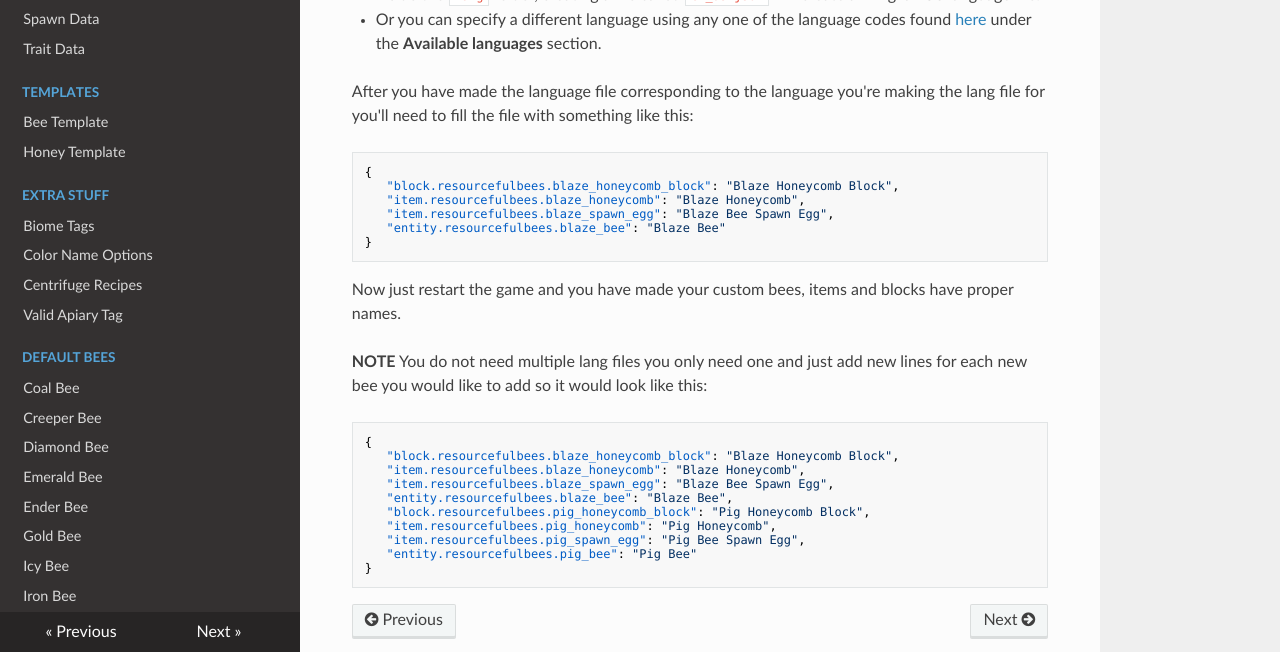
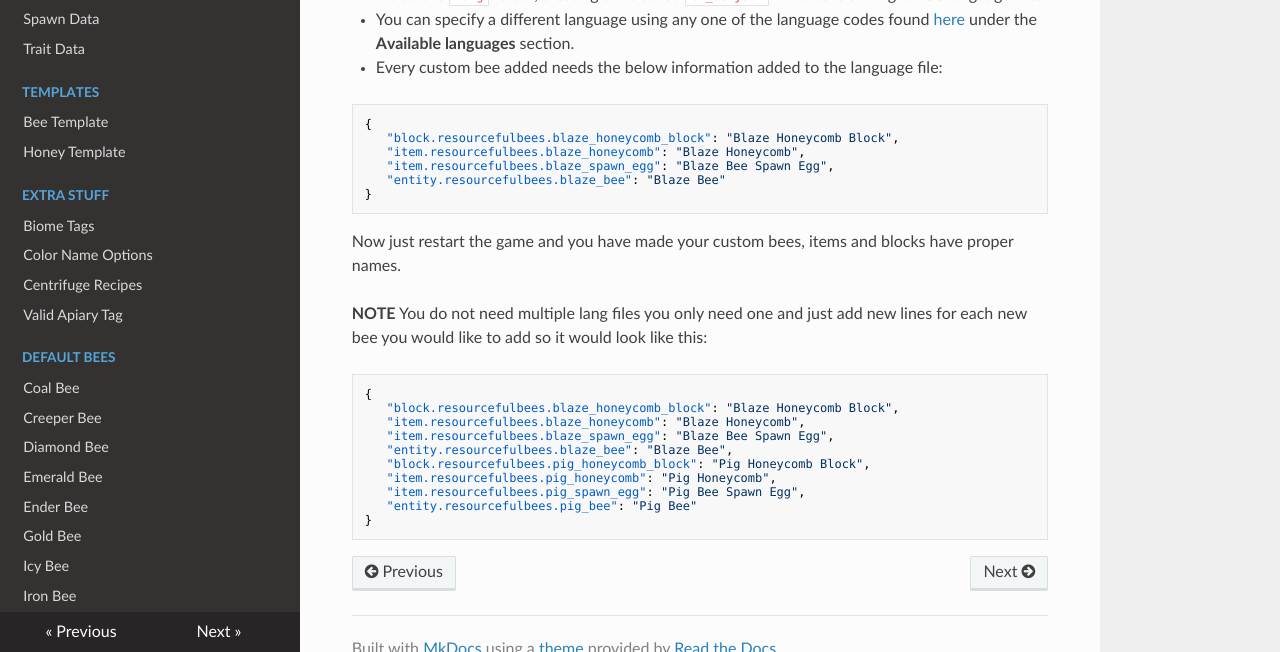
Before and after one commit to Team-Resourceful/ResourcefulBeesDocs, an MkDocs documentation site: the page built from docs/getting_started/language_files.md, in a window 1280 px wide and 900 px high, scrolled down 676 px, cut to the strip 248-900 px from the top of the window. Built offline with MkDocs 1.6.1, drawn with Linux system fonts in a browser that asks for light colours; nearby versions of some CDN libraries.

Commit message:
docs/getting_started/language_files.md updated from https://stackedit.io/

````diff
--- a/docs/getting_started/language_files.md
+++ b/docs/getting_started/language_files.md
@@ -14,9 +14,8 @@ _Note: For new mod installs, run the game at least once so all necessary config
 * The structure should appear as the following image:
   ![](https://i.imgur.com/Sq9sp1e.png)
 * Inside the `lang` folder, creating a file called `en_us.json` will create an English US language file.
-* Or you can specify a different language using any one of the language codes found [here](https://minecraft.gamepedia.com/Language) under the **Available languages** section.
-
-After you have made the language file corresponding to the language you're making the lang file for you'll need to fill the file with something like this:
+* You can specify a different language using any one of the language codes found [here](https://minecraft.gamepedia.com/Language) under the **Available languages** section.
+* Every custom bee added needs the below information added to the language file:
 ```json
 {
    "block.resourcefulbees.blaze_honeycomb_block": "Blaze Honeycomb Block",
````
Also changed, not shown: other parts of docs/getting_started/language_files.md (+1 -1 lines).
